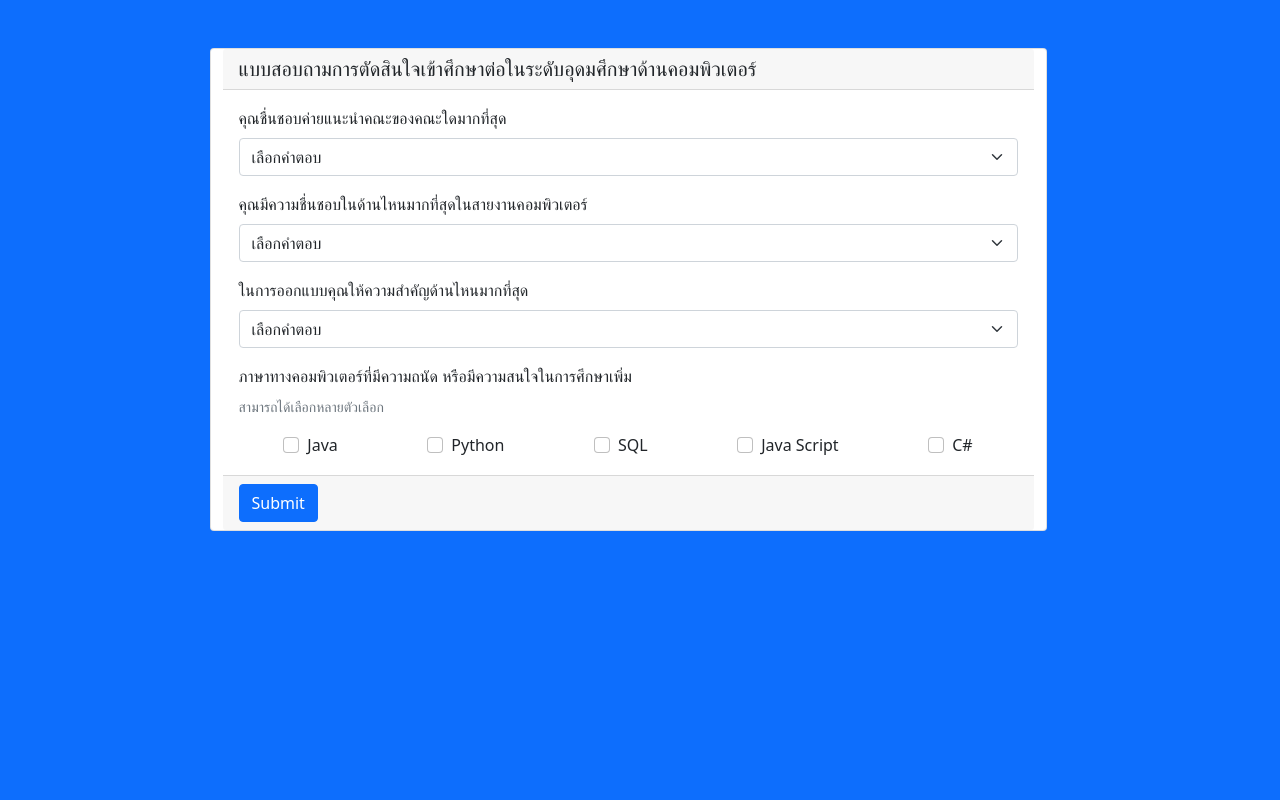
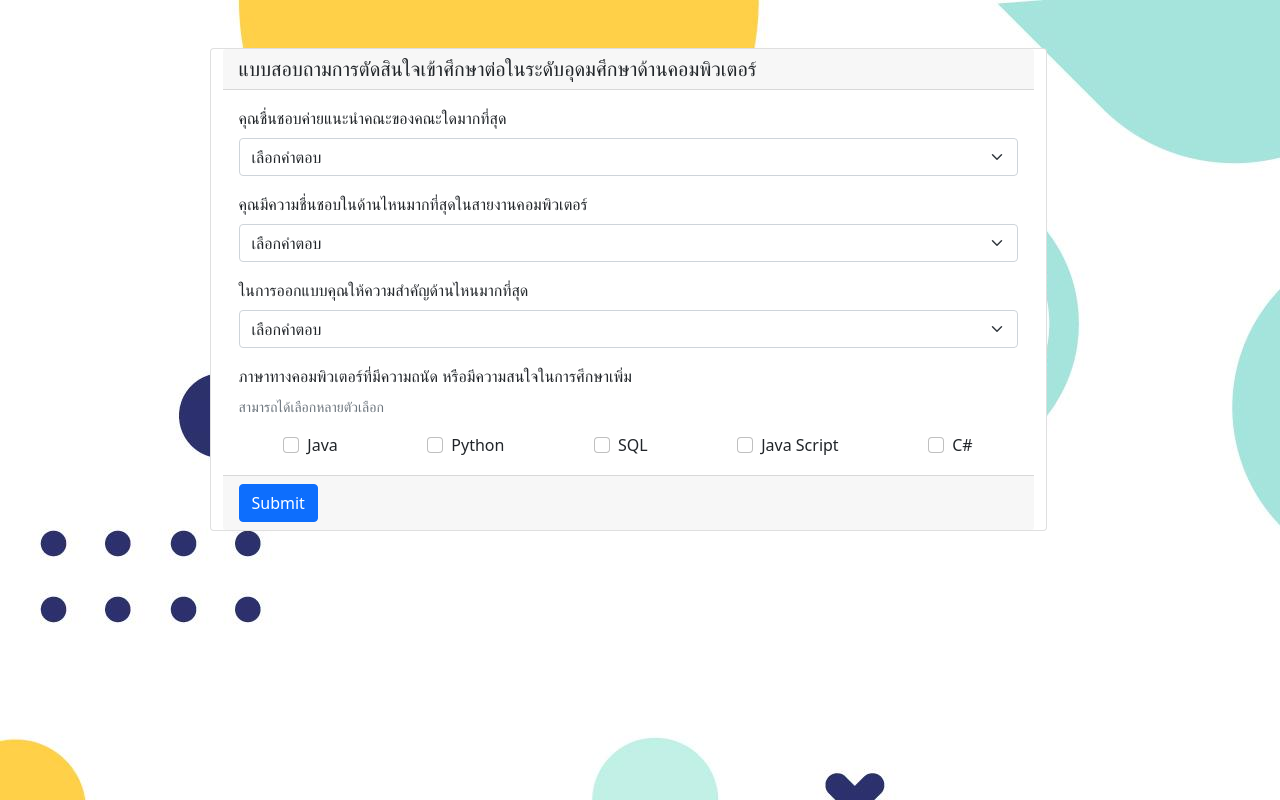
Before and after one commit to dukes03/DataMining-Project2022, a Flask app: page / in a window 1280 px wide. Run offline with Flask 2, Linux system fonts and the light colour scheme.

Commit message:
Update main.html

```diff
--- a/templates/main.html
+++ b/templates/main.html
@@ -13,7 +13,7 @@
   <!-- <link rel="icon" href="icon.png" type="png"> -->
 </head>
 
-<body class="container bg-primary ">
+<body class="container" style="background-image: url(./img/bg.jpeg); height: 100vh;">
   <div class="   row w-100   d-flex justify-content-center   ">
     <div class="card  col-9 mt-5 ">
       <h5 class="card-header">แบบสอบถามการตัดสินใจเข้าศึกษาต่อในระดับอุดมศึกษาด้านคอมพิวเตอร์</h5>
```
